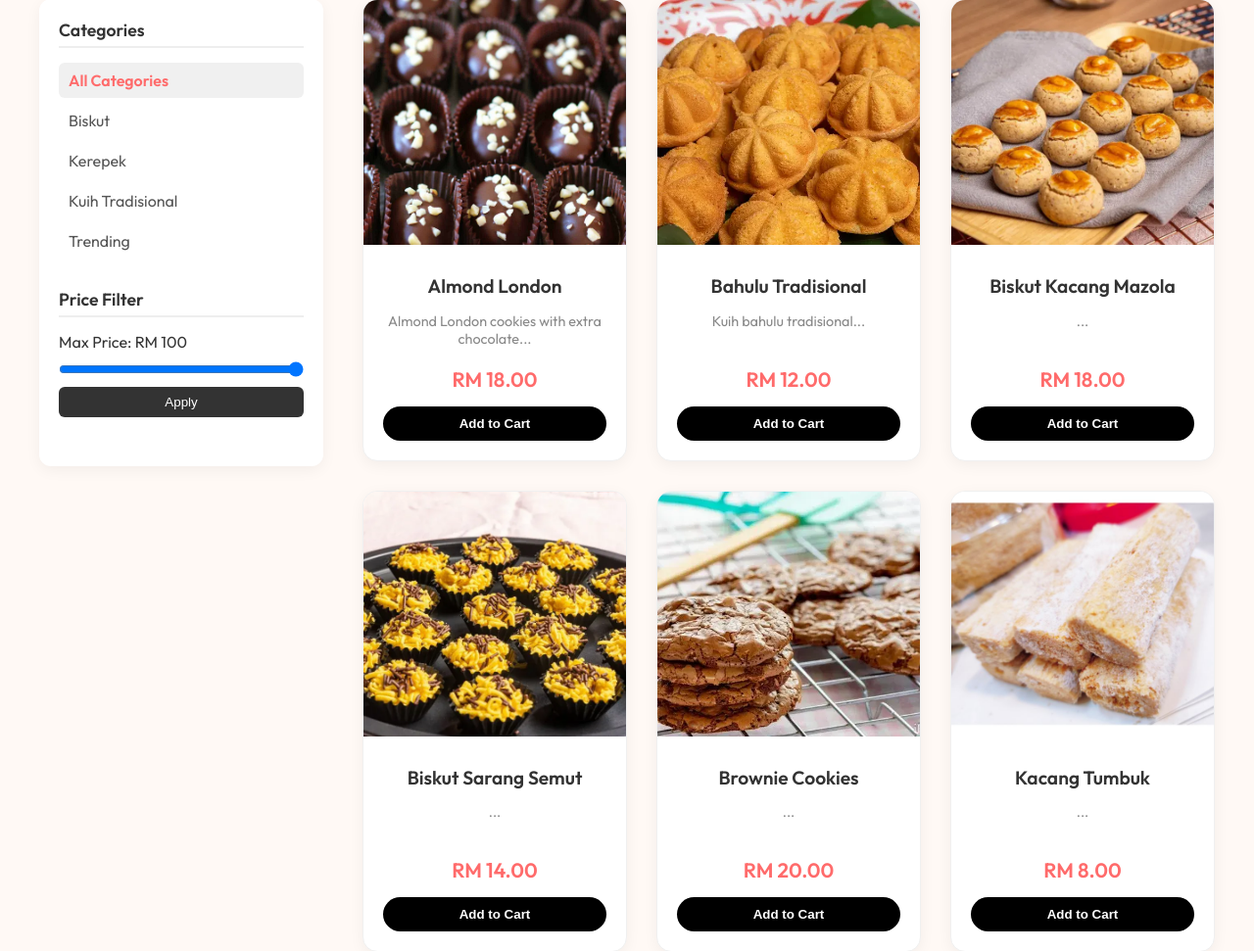
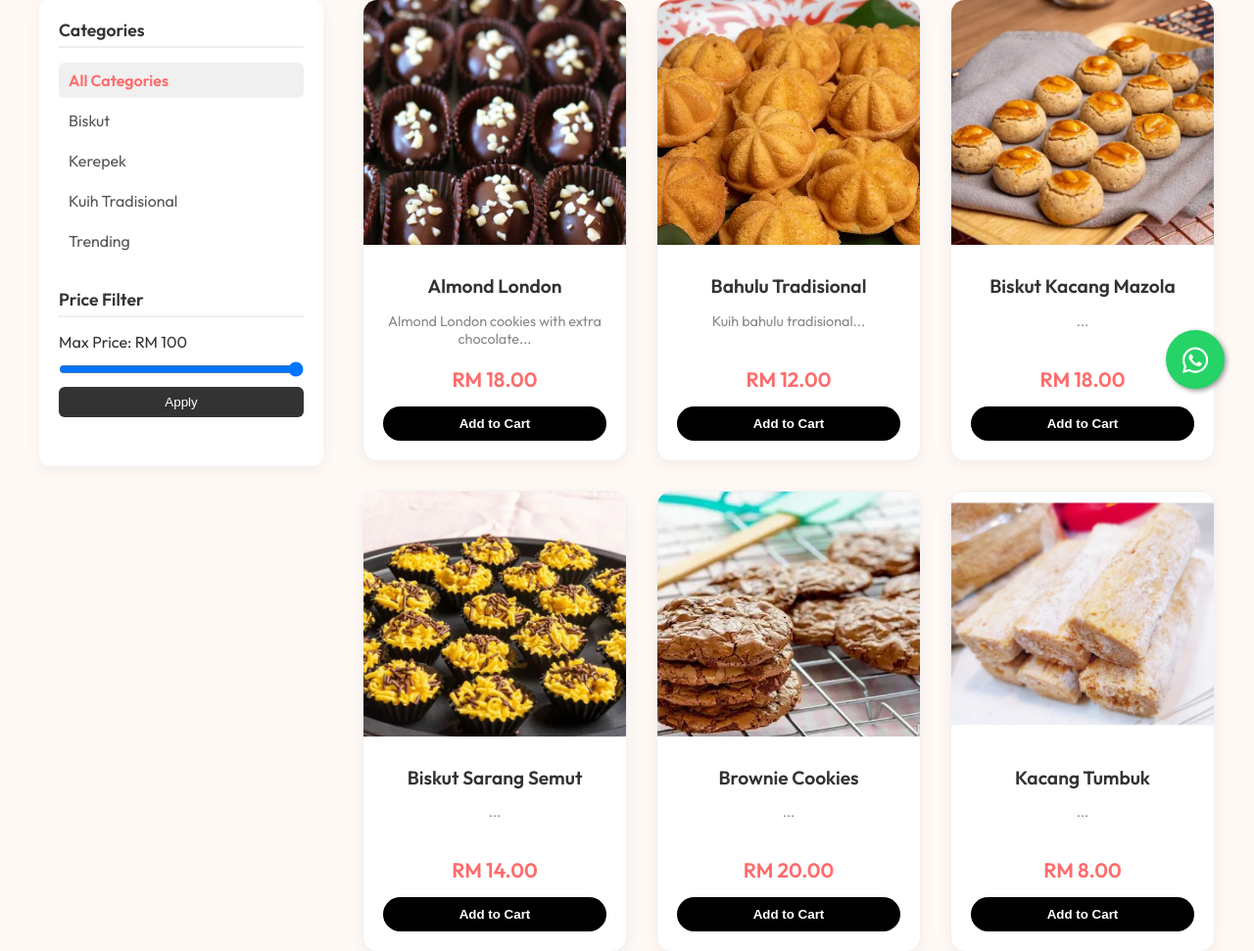
Before and after one commit to 2ztech/AB-Kitchen-Terus-Maju, a PHP site: page / in a window 1280 px wide. Shown: the part 373-1344 px from the top of the page at 98% size. Run offline with PHP 8.4, Linux system fonts and the light colour scheme; data comes from the database, SQL or seed files in the repository; both versions use the stored data as it was after the commit.

Commit message:
add whatsapp function in customer page

```diff
--- a/header.php
+++ b/header.php
@@ -41,8 +41,8 @@ try {
 
     // Dashboard Links
     $dashboard_url = match($user['role']) {
-        'admin' => $base_url . 'pages/dashboard/admin_dashboard.php',
-        'cashier' => $base_url . 'pages/dashboard/cashier_dashboard.php',
+        'admin' => $base_url . 'admin',
+        'cashier' => $base_url . 'admin',
         default => $base_url
     };
 
@@ -90,7 +90,7 @@ try {
           <ul>
             <li>
               <img src="<?= $base_url ?>images/icons/user.png">
-              <a href="<?= $base_url ?>/users/profile">My Profile</a>
+              <a href="<?= $base_url ?>users/profile">My Profile</a>
             </li>
             <li>
               <img src="<?= $base_url ?>images/icons/log-out.png">
--- a/index.php
+++ b/index.php
@@ -87,6 +87,32 @@ if (($settings['store_status'] ?? 'open') === 'closed' && !$is_staff) {
             border-left: 5px solid #ffc107;
             box-shadow: 0 2px 5px rgba(0,0,0,0.05);
         }
+
+        .whatsapp-float {
+            position: fixed;
+            width: 60px;
+            height: 60px;
+            bottom: 30px;
+            right: 30px;
+            background-color: #25d366;
+            color: #FFF;
+            border-radius: 50px;
+            text-align: center;
+            font-size: 35px;
+            box-shadow: 2px 2px 5px #999;
+            z-index: 1000;
+            display: flex;
+            align-items: center;
+            justify-content: center;
+            transition: all 0.3s ease;
+            text-decoration: none;
+        }
+
+        .whatsapp-float:hover {
+            background-color: #128c7e;
+            transform: scale(1.1);
+            color: #FFF;
+        }
     </style>
 </head>
 <body>
@@ -174,6 +200,13 @@ if (($settings['store_status'] ?? 'open') === 'closed' && !$is_staff) {
         </div>
     </div>
 
+    <!-- WhatsApp Floating Button -->
+    <?php if (!empty($settings['whatsapp_number'])): ?>
+        <a href="https://wa.me/<?= htmlspecialchars($settings['whatsapp_number']) ?>" target="_blank" class="whatsapp-float">
+            <i class='bx bxl-whatsapp'></i>
+        </a>
+    <?php endif; ?>
+
     <!-- Toast Notification -->
     <div id="toast" style="visibility:hidden;min-width:250px;margin-left:-125px;background-color:#333;color:#fff;text-align:center;border-radius:2px;padding:16px;position:fixed;z-index:1;left:50%;bottom:30px;font-size:17px;">
         Item added to cart
```
Also changed, not shown: db/kuih_raya.db.
